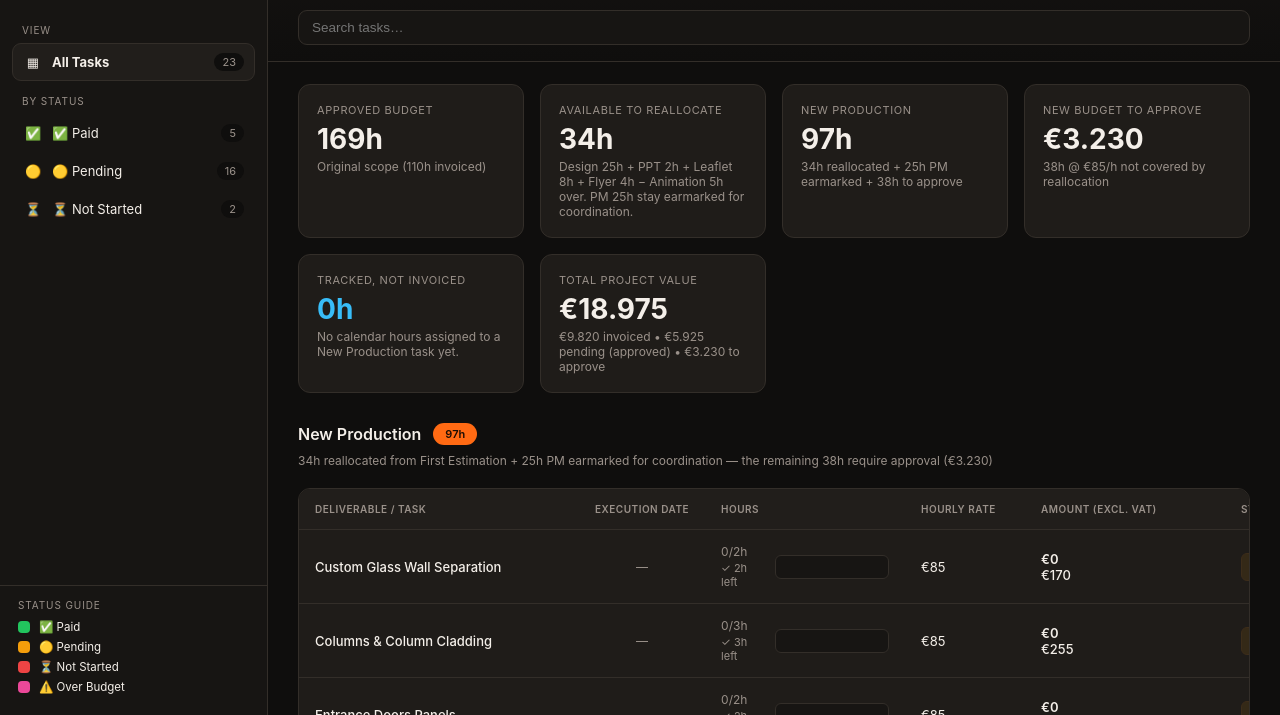
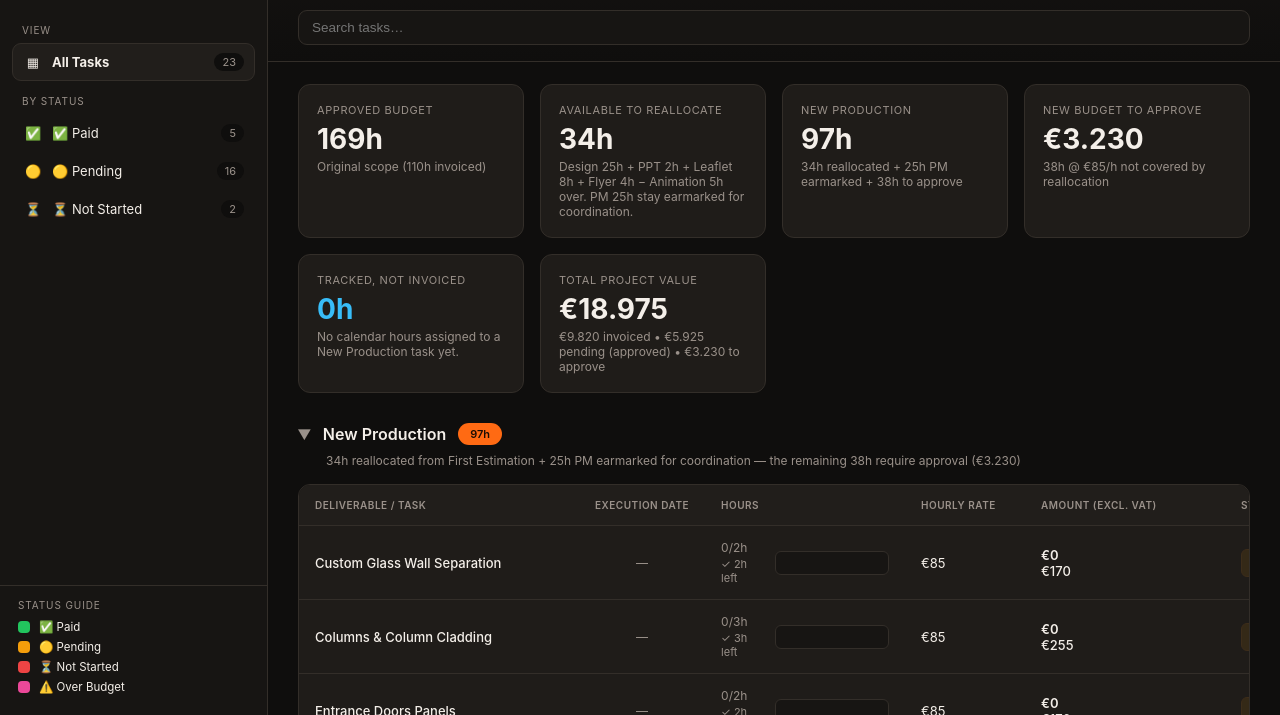
Before and after one commit to whiterabbitbrussels/ferma-forum-2026, a website: page index.html in a window 1280 px wide. Shown: the part 85-800 px from the top of the page. Drawn offline with Linux system fonts and the light colour scheme; no server answers.

Commit message:
Collapsible table sections: First Estimation collapsed by default, chevron toggle, state kept across re-renders

```diff
--- a/index.html
+++ b/index.html
@@ -306,6 +306,42 @@
       transition: width 0.3s ease;
     }
 
+    /* ===== COLLAPSIBLE SECTIONS ===== */
+    details.section {
+      margin: 30px 0 20px;
+    }
+
+    details.section > summary {
+      display: flex;
+      align-items: center;
+      gap: 12px;
+      cursor: pointer;
+      list-style: none;
+      user-select: none;
+      margin-bottom: 8px;
+    }
+
+    details.section > summary::-webkit-details-marker {
+      display: none;
+    }
+
+    details.section .chev {
+      display: inline-block;
+      color: var(--muted);
+      font-size: 14px;
+      transition: transform 0.15s;
+    }
+
+    details.section[open] .chev {
+      transform: rotate(90deg);
+    }
+
+    details.section .section-desc {
+      margin: 0 0 16px 28px;
+      font-size: 12px;
+      color: var(--muted);
+    }
+
     /* ===== TABLE ===== */
     .table-wrap {
       overflow-x: auto;
@@ -918,6 +954,10 @@
     let tasks = [...TASKS];
     let view = "all";
     let term = "";
+    // Which table sections are expanded. Kept here (not in the DOM) because
+    // render() rebuilds the whole content, which would otherwise snap
+    // First Estimation shut every time a note or dropdown changes.
+    const openSections = { "new-realloc": true, "approved": false };
 
     const $ = s => document.querySelector(s);
     const statusOf = k => STATUSES.find(s => s.key === k);
@@ -1226,13 +1266,15 @@
         const sectionBudget = sectionTasks.reduce((s, t) => s + t.budgetHours, 0);
         const sectionAmount = sectionTasks.reduce((s, t) => s + t.amountRemaining, 0);
 
-        html += `<div style="margin: 30px 0 20px 0;">
-          <div style="display: flex; align-items: center; gap: 12px; margin-bottom: 8px;">
+        // A search must not hide its own results inside a collapsed section.
+        const isOpen = term ? true : openSections[section.key];
+        html += `<details class="section" data-section="${section.key}"${isOpen ? ' open' : ''}>
+          <summary>
+            <span class="chev">▶</span>
             <h3 style="margin: 0; font-size: 16px; font-weight: 600; color: var(--text);">${section.title}</h3>
             <span style="background: var(--orange); color: #1a0d04; padding: 4px 12px; border-radius: 20px; font-size: 11px; font-weight: 600;">${sectionBudget}h</span>
-          </div>
-          <p style="margin: 0 0 16px 0; font-size: 12px; color: var(--muted);">${section.desc}</p>
-        </div>`;
+          </summary>
+          <p class="section-desc">${section.desc}</p>`;
 
         html += '<div class="table-wrap"><table>' +
           '<thead><tr>' +
@@ -1308,7 +1350,7 @@
           '<td></td>' +
           '</tr>';
 
-        html += '</tbody></table></div>';
+        html += '</tbody></table></div></details>';
       });
 
       // Attach edit handlers after rendering
@@ -1373,6 +1415,12 @@
       // Refresh button handler
       const refreshBtn = document.getElementById('refreshTimesheet');
       if (refreshBtn) refreshBtn.addEventListener('click', refreshTimesheet);
+
+      // Remember expanded/collapsed sections across re-renders
+      document.querySelectorAll('details.section').forEach(d => {
+        // Skip while searching: that open state is forced, not the user's choice.
+        d.addEventListener('toggle', () => { if (!term) openSections[d.dataset.section] = d.open; });
+      });
 
       // Entry → task assignment handlers
       document.querySelectorAll('select.entry-map').forEach(sel => {
```
